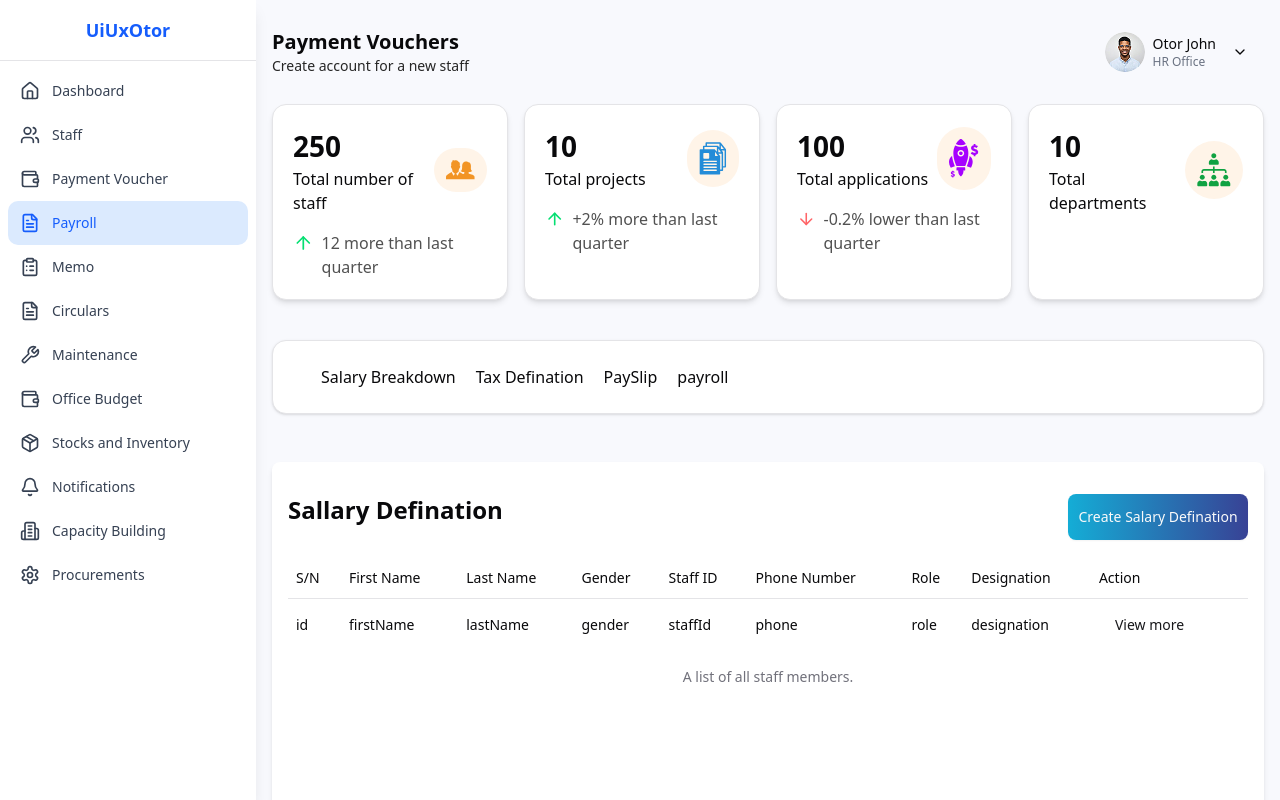
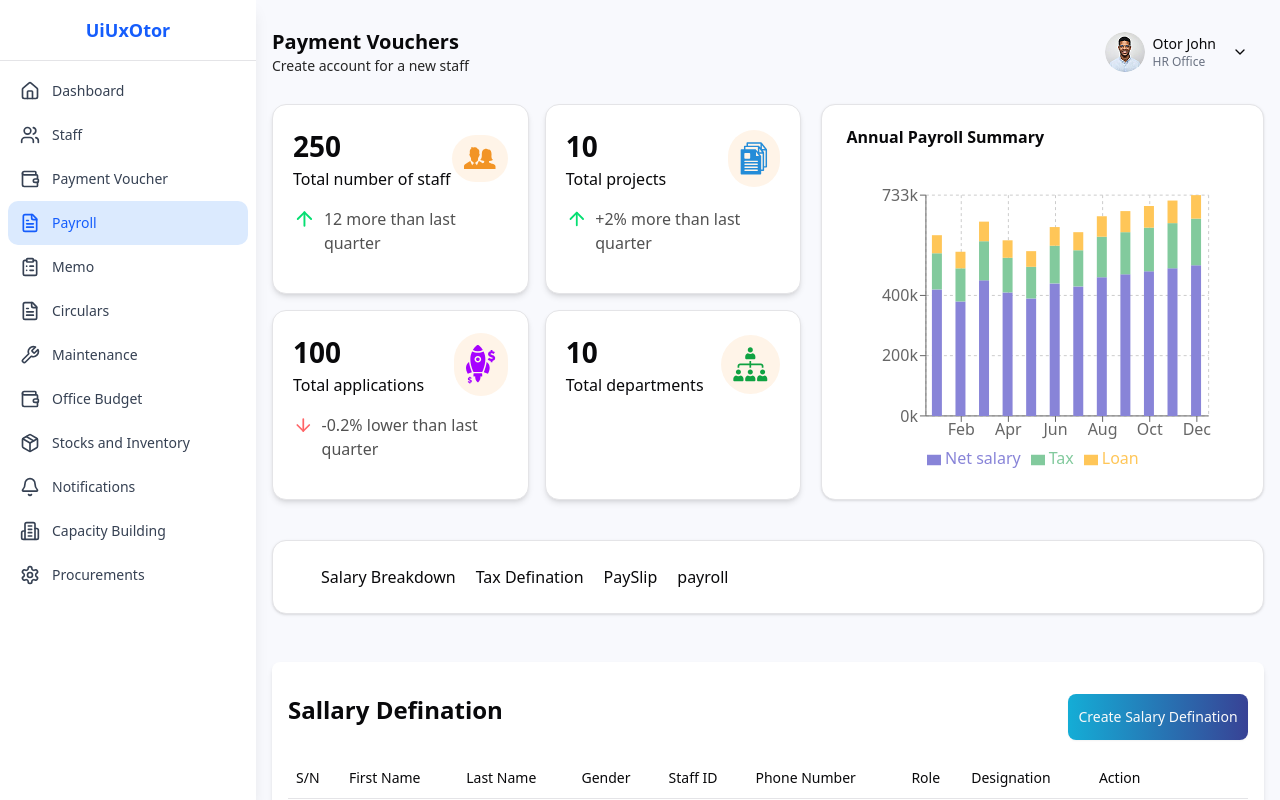
Before and after one commit to ahmadumarse02/authentication, a Next.js app: page /payroll in a window 1280 px wide. Shown: the top 800 px of the page. Built offline with nearby package versions, Linux system fonts and the light colour scheme; no server answers.

Commit message:
ERP System

```diff
--- a/src/app/(dashboard)/payment-voucher/page.tsx
+++ b/src/app/(dashboard)/payment-voucher/page.tsx
@@ -1,7 +1,6 @@
 import React from "react";
 import Header from "@/components/dashboard/header"
 import { SearchHeader } from "@/components/dashboard/paymentVoucher/searchHeader";
-// import { PayrollChart } from "@/components/dashboard/payrollVocture/chart";
 
 function PaymentVoucherPage() {
   return (
@@ -11,7 +10,6 @@ function PaymentVoucherPage() {
         description="Create account for a new staff"
       />
       <SearchHeader />
-      {/* <PayrollChart /> */}
     </>
   )
 }
--- a/src/app/(dashboard)/payroll/page.tsx
+++ b/src/app/(dashboard)/payroll/page.tsx
@@ -4,6 +4,7 @@ import StatsCards from "@/components/dashboard/dashboard/startCard";
 import { Card } from "@/components/ui/card";
 import Link from "next/link";
 import PayrollTable from "@/components/dashboard/payroll/payrollTable";
+import { PayrollChart } from "@/components/dashboard/payrollVocture/chart";
 
 function PayrollPage() {
   return (
@@ -12,7 +13,10 @@ function PayrollPage() {
         title="Payment Vouchers"
         description="Create account for a new staff"
       />
-      <StatsCards />
+      <div className="flex flex-1 gap-5">
+        <StatsCards />
+        <PayrollChart />
+      </div>
       <Card className="mt-10">
         <div className="flex pl-12 gap-5">
           <Link href="/payroll/salary-breakdown"><p>Salary Breakdown</p></Link>
--- a/src/components/dashboard/dashboard/startCard.tsx
+++ b/src/components/dashboard/dashboard/startCard.tsx
@@ -7,7 +7,7 @@ import { assets } from "@/assets/data/assets";
 
 export default function StatsCards() {
   return (
-    <div className="grid grid-cols-1 sm:grid-cols-2 md:grid-cols-2 lg:grid-cols-4 gap-4">
+    <div className="grid grid-cols-1 sm:grid-cols-2 md:grid-cols-2 gap-4">
       {/* Card 1 */}
       <Card className="p-5 shadow-md">
         <CardContent className="flex flex-col p-0">
--- a/src/components/dashboard/payrollVocture/chart.tsx
+++ b/src/components/dashboard/payrollVocture/chart.tsx
@@ -34,7 +34,7 @@ export function PayrollChart() {
             <CardHeader>
                 <CardTitle>Annual Payroll Summary</CardTitle>
             </CardHeader>
-            <CardContent className="h-[400px]">
+            <CardContent className="h-[300px]">
                 <ResponsiveContainer width="100%" height="100%">
                     <BarChart
                         data={data}
@@ -56,9 +56,9 @@ export function PayrollChart() {
                             labelFormatter={(label) => `Month: ${label}`}
                         />
                         <Legend />
-                        <Bar dataKey="netSalary" fill="#8884d8" name="Net salary" stackId="a" />
-                        <Bar dataKey="tax" fill="#82ca9d" name="Tax" stackId="a" />
-                        <Bar dataKey="loan" fill="#ffc658" name="Loan" stackId="a" />
+                        <Bar dataKey="netSalary" fill="#8884d8" name="Net salary" stackId="a"   barSize={10} />
+                        <Bar dataKey="tax" fill="#82ca9d" name="Tax" stackId="a"   barSize={10} />
+                        <Bar dataKey="loan" fill="#ffc658" name="Loan" stackId="a"   barSize={10} />
                     </BarChart>
                 </ResponsiveContainer>
             </CardContent>
```
